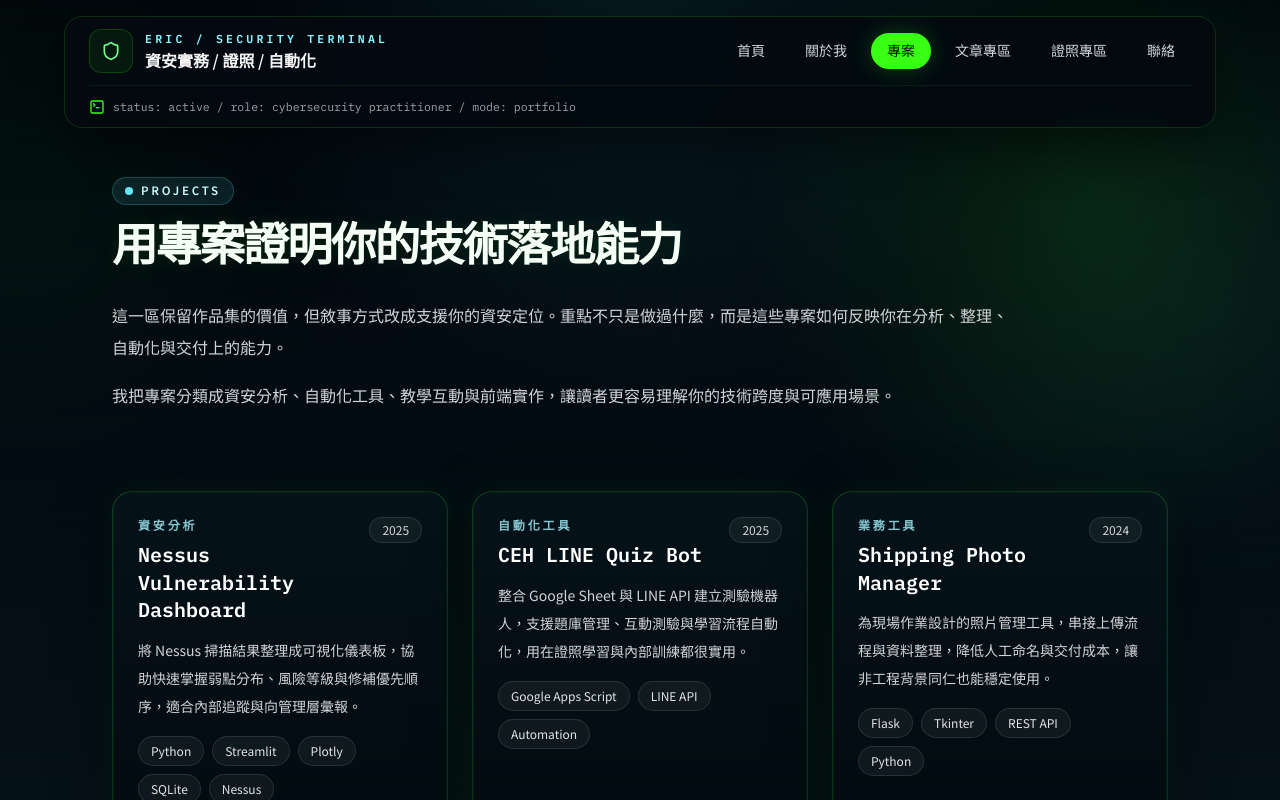
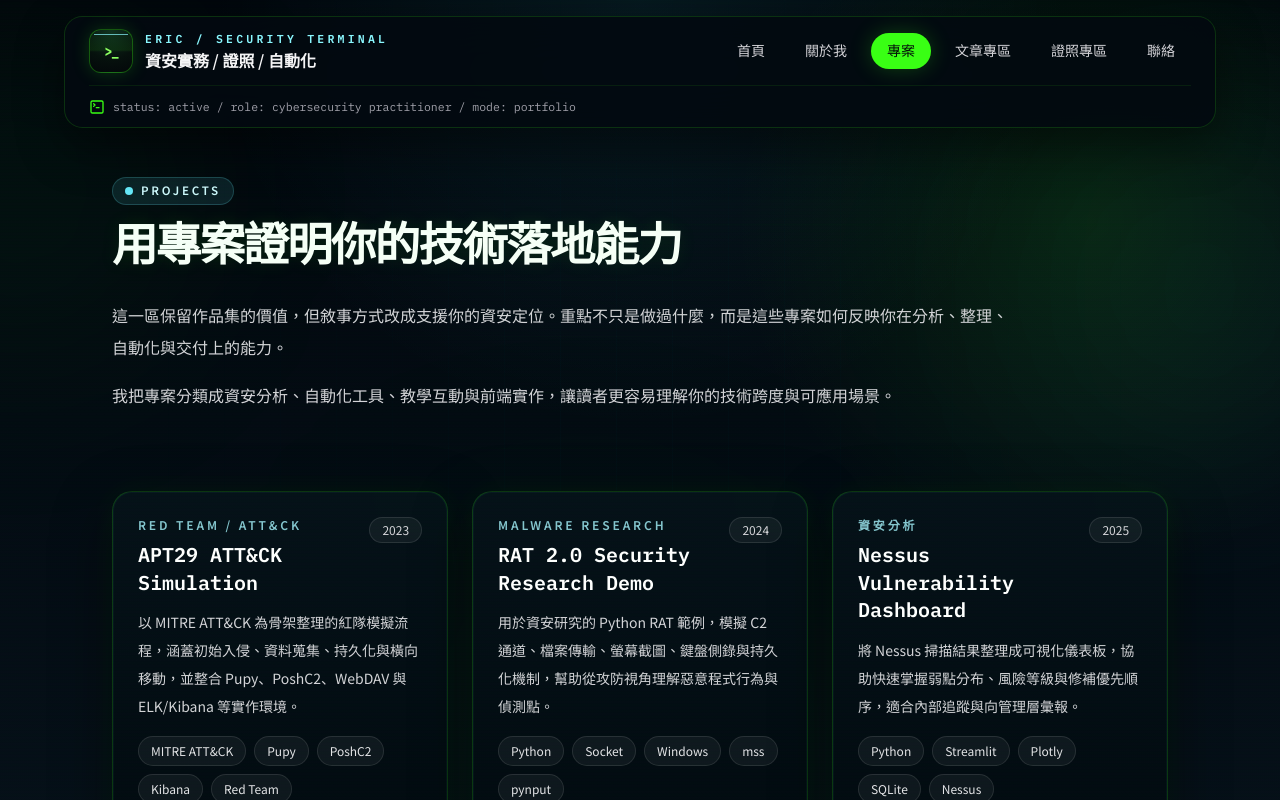
Before and after one commit to and910805/eric-s-dev-site, a React (Vite) app: page /projects in a window 1280 px wide. Shown: the top 800 px of the page. Built offline with nearby package versions, Linux system fonts and the light colour scheme; the HTML template or start-up script is replaced by a standard one.

Commit message:
Update homepage content and branding

```diff
--- a/index.html
+++ b/index.html
@@ -2,7 +2,7 @@
 <html lang="zh-Hant">
   <head>
     <meta charset="UTF-8" />
-    <link rel="icon" href="/favicon.ico" />
+    <link rel="icon" type="image/svg+xml" href="/favicon.svg" />
     <meta name="viewport" content="width=device-width, initial-scale=1.0" />
     <title>Eric's Dev Portfolio</title>
     <!-- Fonts -->
--- a/src/components/Navbar.jsx
+++ b/src/components/Navbar.jsx
@@ -1,6 +1,6 @@
 import React, { useEffect, useState } from 'react'
 import clsx from 'classnames'
-import { Menu, Shield, TerminalSquare, X } from 'lucide-react'
+import { Menu, TerminalSquare, X } from 'lucide-react'
 import { NavLink, useLocation } from 'react-router-dom'
 
 const navItems = [
@@ -25,8 +25,12 @@ export default function Navbar() {
       <nav className="rounded-[1.15rem] border border-[#39ff1429] bg-[#030a10e3] px-4 py-3 shadow-[0_18px_48px_rgba(0,0,0,0.45)] backdrop-blur-xl sm:px-6">
         <div className="flex items-center justify-between gap-4">
           <NavLink to="/" className="flex min-w-0 items-center gap-3 text-white">
-            <span className="flex h-11 w-11 items-center justify-center rounded-xl border border-[#39ff1430] bg-[#39ff1411] text-[#72ff8f]">
-              <Shield className="h-5 w-5" />
+            <span className="relative flex h-11 w-11 items-center justify-center overflow-hidden rounded-xl border border-[#39ff1450] bg-[radial-gradient(circle_at_top,#10321f_0%,#06110d_62%,#03070a_100%)] shadow-[0_0_18px_rgba(57,255,20,0.18)]">
+              <span className="pointer-events-none absolute inset-0 bg-[linear-gradient(180deg,transparent_0%,rgba(57,255,20,0.1)_48%,transparent_52%,transparent_100%)] opacity-80" />
+              <span className="pointer-events-none absolute inset-x-1 top-1 h-px bg-[#8af7fe]/70" />
+              <span className="mono relative text-sm font-bold tracking-[-0.12em] text-[#8cff61]">
+                &gt;_
+              </span>
             </span>
             <span className="min-w-0">
               <span className="mono block text-[0.72rem] font-semibold uppercase tracking-[0.28em] text-[#8af7fe]">
--- a/src/data/projects.js
+++ b/src/data/projects.js
@@ -1,4 +1,24 @@
 export const projects = [
+  {
+    title: 'APT29 ATT&CK Simulation',
+    category: 'Red Team / ATT&CK',
+    year: '2023',
+    description:
+      '以 MITRE ATT&CK 為骨架整理的紅隊模擬流程，涵蓋初始入侵、資料蒐集、持久化與橫向移動，並整合 Pupy、PoshC2、WebDAV 與 ELK/Kibana 等實作環境。',
+    tech: ['MITRE ATT&CK', 'Pupy', 'PoshC2', 'Kibana', 'Red Team'],
+    github: 'https://github.com/and910805/APT29',
+    demo: null,
+  },
+  {
+    title: 'RAT 2.0 Security Research Demo',
+    category: 'Malware Research',
+    year: '2024',
+    description:
+      '用於資安研究的 Python RAT 範例，模擬 C2 通道、檔案傳輸、螢幕截圖、鍵盤側錄與持久化機制，幫助從攻防視角理解惡意程式行為與偵測點。',
+    tech: ['Python', 'Socket', 'Windows', 'mss', 'pynput'],
+    github: 'https://github.com/and910805/Rat2.0',
+    demo: null,
+  },
   {
     title: 'Nessus Vulnerability Dashboard',
     category: '資安分析',
--- a/src/pages/Home.jsx
+++ b/src/pages/Home.jsx
@@ -64,7 +64,7 @@ export default function Home() {
             </h1>
 
             <p className="max-w-3xl text-base leading-8 text-zinc-300 sm:text-lg">
-              深諳攻守之道的資安專家，左手拿紅隊的矛，右手拿藍隊的盾，在實戰中優化防禦深度的實踐者。
+              熟悉紅藍隊思維，專注於弱點管理、流程優化與資安實務，持續把技術落實在日常維運與防禦改善中。
             </p>
           </div>
 
@@ -152,6 +152,34 @@ export default function Home() {
         ))}
       </div>
 
+      <div className="glass-card">
+        <div className="glass-card__inner space-y-6">
+          <div className="flex items-center gap-3">
+            <div className="flex h-12 w-12 items-center justify-center rounded-xl border border-[#39ff1430] bg-[#39ff1410] text-[#7dff8f]">
+              <TerminalSquare className="h-5 w-5" />
+            </div>
+            <div>
+              <div className="mono text-[0.72rem] uppercase tracking-[0.22em] text-[#8af7fe]">career path</div>
+              <h2 className="text-2xl font-semibold text-white">職涯歷程</h2>
+            </div>
+          </div>
+
+          <div className="grid gap-4 md:grid-cols-2">
+            <div className="rounded-2xl border border-[#39ff1424] bg-[#39ff1408] p-5">
+              <div className="mono text-xs uppercase tracking-[0.2em] text-[#8af7fe]">01</div>
+              <h3 className="mt-2 text-lg font-semibold text-white">Deloitte</h3>
+              <p className="mt-2 text-sm leading-7 text-zinc-300">累積 1 年實務經驗，建立資安專案執行與問題整理能力。</p>
+            </div>
+
+            <div className="rounded-2xl border border-[#39ff1424] bg-[#39ff1408] p-5">
+              <div className="mono text-xs uppercase tracking-[0.2em] text-[#8af7fe]">02</div>
+              <h3 className="mt-2 text-lg font-semibold text-white">台灣精材</h3>
+              <p className="mt-2 text-sm leading-7 text-zinc-300">累積 1 年經驗，持續將資安實務與流程改善落地到工作現場。</p>
+            </div>
+          </div>
+        </div>
+      </div>
+
       <div className="grid gap-5 lg:grid-cols-3">
         {coreAreas.map((item) => (
           <div key={item.title} className="glass-card">
```
Also changed, not shown: public/favicon.svg (added).
